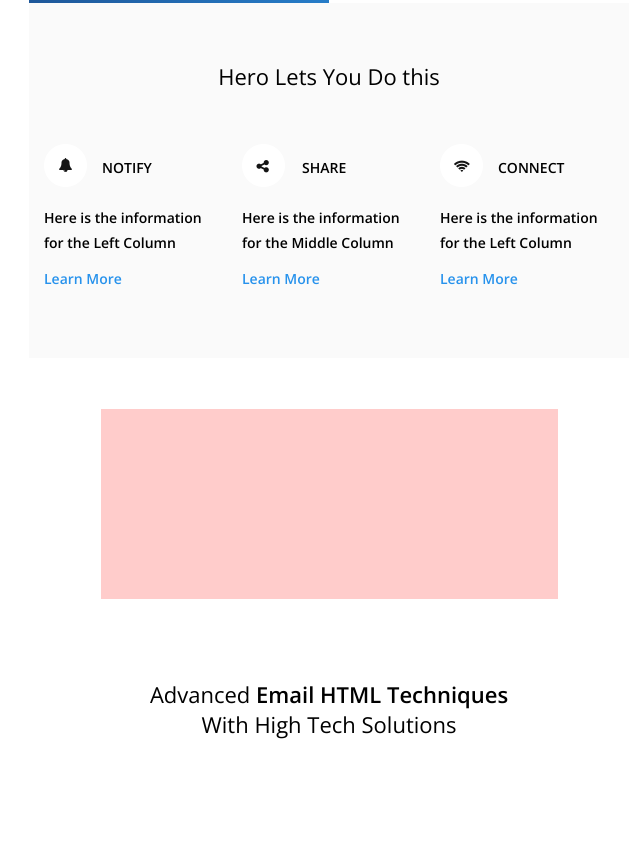
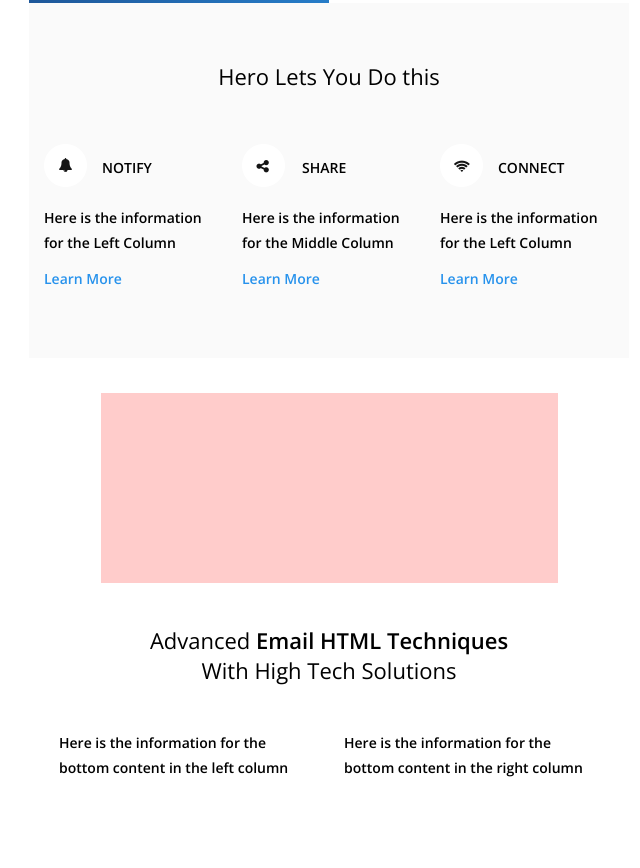
Before and after one commit to RyanPPitts/Responsive-Email-Tutorial-2020, a React app: page public/index.html in a window 1280 px wide. Shown: the part 511-1379 px from the top of the page, without its empty margins (311-951 px from the left). Built offline with nearby package versions, Linux system fonts and the light colour scheme.

Commit message:
Bottom content created

```diff
--- a/public/index.html
+++ b/public/index.html
@@ -287,7 +287,7 @@
             <tr>
               <td>
                 <table
-                class="header-left"
+                class="advanced-table"
                 width="100%"
                 align="Left"
                 cellspacing="0"
@@ -295,20 +295,63 @@
                 border="0"
                 style="padding: 15px 15px 70px 15px; background: white">
               <tr>
-                <td style="font-family: 'Open Sans', 'Helvetica Neue', Helvetica, Arial, 'Lucida Grande', sans-serif; color: black; padding: 36px 0 16px 0; font-weight: 300; font-size: 22px;" align="center">
+                <td style="font-family: 'Open Sans', 'Helvetica Neue', Helvetica, Arial, 'Lucida Grande', sans-serif; color: black; padding: 20px 0 16px 0; font-weight: 300; font-size: 22px;" align="center">
 
                   <img src="img/image_head.jpg">
                 </td>
               </tr>
+
+
               <tr>
                 <td>
 
-                  <h3 style="font-family: 'Open Sans', 'Helvetica Neue', Helvetica, Arial, 'Lucida Grande', sans-serif; color: black; padding: 36px 0 16px 0; font-weight: 300; text-transform: capitalize; font-size: 22px;" align="center">Advanced <span style="font-weight: 600;">Email HTML techniques</span><br> with High Tech Solutions
+                  <h3 style="font-family: 'Open Sans', 'Helvetica Neue', Helvetica, Arial, 'Lucida Grande', sans-serif; color: black; padding: 20px 0 16px 0; font-weight: 400; text-transform: capitalize; font-size: 22px; margin: 0;" align="center">Advanced <span style="font-weight: 600;">Email HTML techniques</span><br> with High Tech Solutions
                   </h3>
                 </td>
               </tr>
-             </td>
-            </tr>
+
+                <tr>
+                  <td>
+
+                    <table class="advanced-table"
+                width="50%"
+                align="Left"
+                cellspacing="0"
+                cellpadding="0"
+                border="0"
+                style="padding: 15px 15px 70px 15px; background: white">
+
+                    <tr>
+                      <td>
+                        <p style="font-family: 'Open Sans', 'Helvetica Neue', Helvetica, Arial, 'Lucida Grande', sans-serif; color: black; font-weight: 600; line-height: 1.8;  font-size: 14px;">
+                          Here is the information for the bottom content in the left column
+                        </p>
+                      </td>
+                    </tr>
+                    </table>
+
+                    <table class="advanced-table"
+                    width="50%"
+                    align="Left"
+                    cellspacing="0"
+                    cellpadding="0"
+                    border="0"
+                    style="padding: 15px 15px 70px 15px; background: white">
+
+                        <tr>
+                          <td>
+                            <p style="font-family: 'Open Sans', 'Helvetica Neue', Helvetica, Arial, 'Lucida Grande', sans-serif; color: black; font-weight: 600; line-height: 1.8;  font-size: 14px;">
+                            Here is the information for the bottom content in the right column
+                            </p>
+                          </td>
+                        </tr>
+                        </table>
+
+
+                  </td>
+                </tr>
+
+
             <!-- End of advanced Row -->
 
             <!-- Start of HTML Main Row  -->
```
